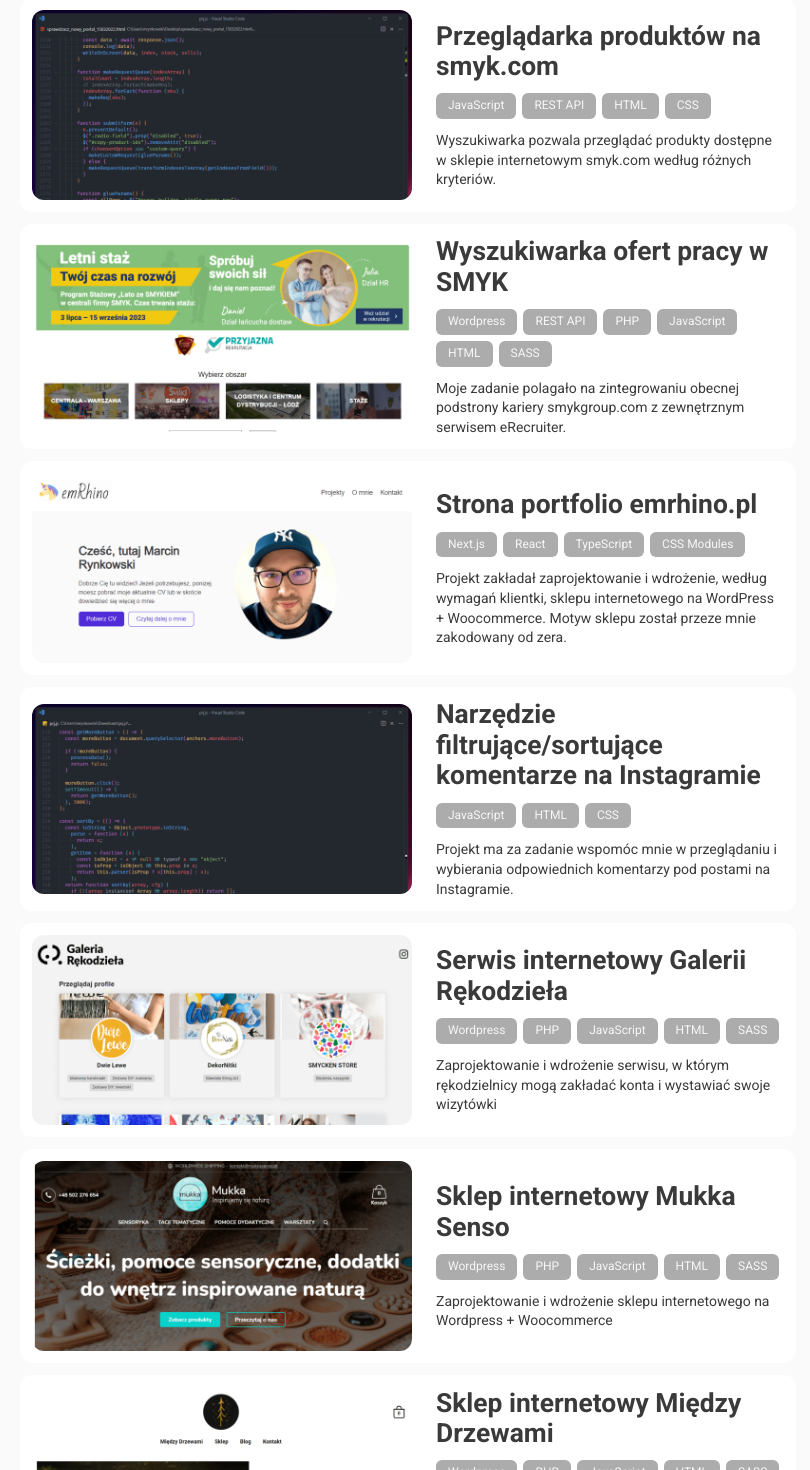
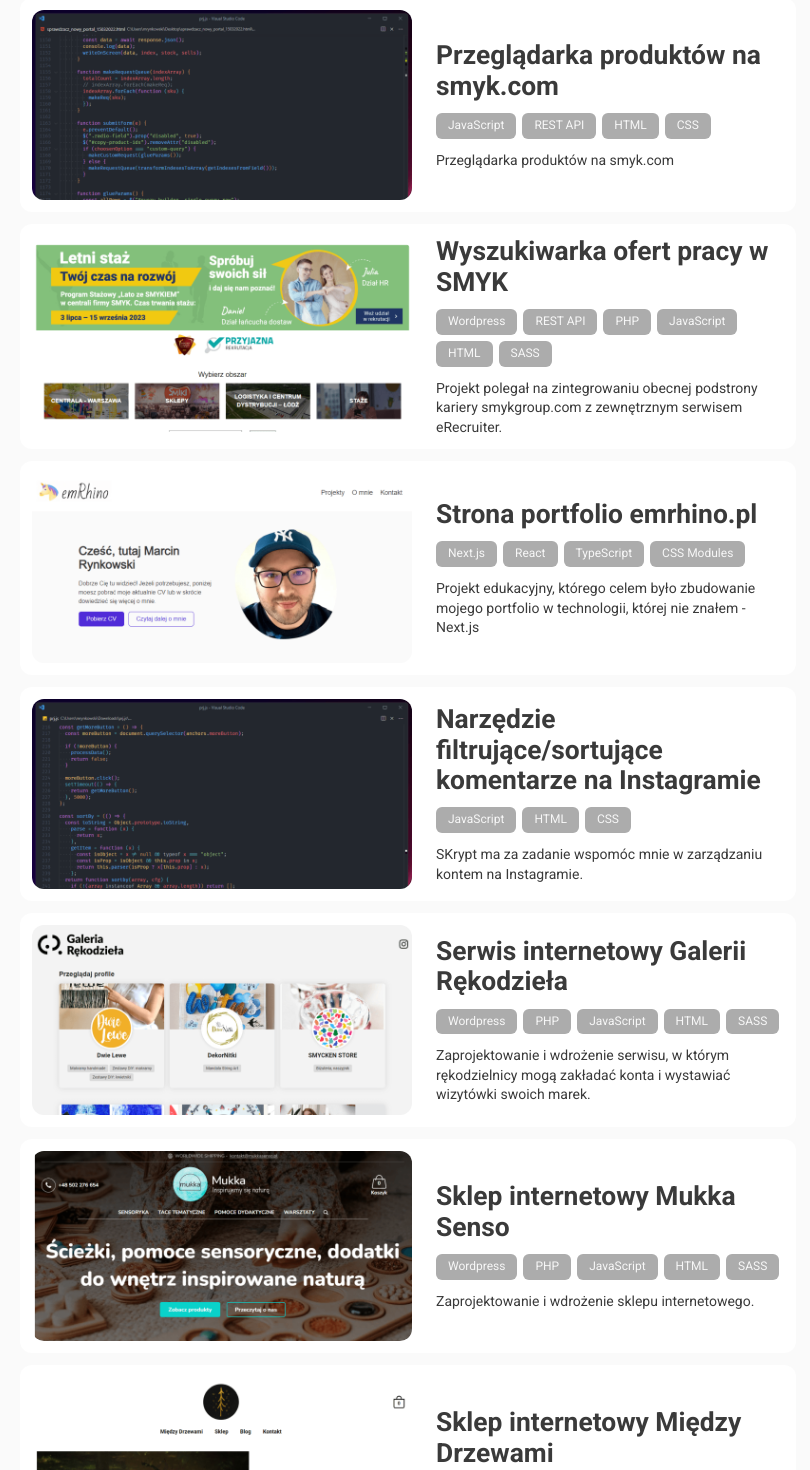
Before and after one commit to emRhino/emrhino-site, a Next.js app: page /projekty in a window 1280 px wide. Shown: the part 440-1910 px from the top of the page, without its empty margins (232-1042 px from the left). Built offline with nearby package versions, Linux system fonts and the light colour scheme.

Commit message:
Updated projects details

```diff
--- a/app/head.tsx
+++ b/app/head.tsx
@@ -1,6 +1,6 @@
 import { HeadTags } from "@/components/HeadTags";
 import { home_page } from "@/data";
 
-export default function head() {
+export default function Head() {
   return <HeadTags title="asdas" />;
 }
--- a/components/HeadTags.tsx
+++ b/components/HeadTags.tsx
@@ -1,9 +1,9 @@
 export const HeadTags = ({
-  title,
+  title = "Marcin Rynkowski z emRhino.pl",
   description = "emrhino Marcin",
   robots = true,
 }: {
-  title?: string;
+  title: string;
   description?: string;
   robots?: boolean;
 }) => {
--- a/data.ts
+++ b/data.ts
@@ -40,7 +40,7 @@
         type: "p",
         id: 1,
         content:
-          "Prowadzę konto repostujące w branży Handmade na Instagramie, w ramach którego przeprowadzam cykliczne akcje promowania twórców. Każdy rekodzielnik może zostawić komentarz pod wskazanym postem. Następnie ja wybieram 10 komentarzy, który następnie udostępniam w relacji. Każdy twórca rękodzieła może być udostepniony tylko jeden raz.",
+          "Celem tego narzędzia jest szybkie pozyskanie cen wybranych produktów z wytypowanych sklepów branżowych.",
       },
       {
         type: "p",
@@ -51,18 +51,15 @@
         type: "list",
         id: 3,
         content: [
-          "Pobieranie wszystkich dostępnych komentarz pod wybranym postem",
-          "Sortowanie komenatrzy od najstarszego",
-          "Filtrowanie komentarzy według klucza (twórca może pojawić się tylko raz)",
-          "Losowanie 5 komentarzy z obrobionej puli",
-          'Wyświetlanie komentarzy na dodatkowej warstwie "nad" postem na IG',
+          "Zautomatyzowanie ręcznego pozyskiwania cen ze sklepów konkurencyjnych",
+          "Sklejenie danych w plik excel, który będzie umożliwiał dalszą obróbkę",
         ],
       },
       {
         type: "p",
         id: 4,
         content:
-          "Projekt zrealizowałem poprzez stworzenie prostego skryptu, który wklejam w konsoli na odpowiedniej stronie Instagrama. Informacja o rekodzielnikach, którzy byli już udostepnieni znajduje się w obiekcie JSON. Na dzień dzisiejszy jest on aktualizowany ręcznie.",
+          "Największym wyzwaniem było ominiecie mechanizmów zabezpieczajacych przez scrapowaniem treści. W tym celu użyłem zewnętrznej usługi - ScrapingBee.",
       },
       {
         type: "p",
@@ -73,8 +70,9 @@
         type: "list",
         id: 6,
         content: [
-          "Umieścić kod jako dodatek do przeglądarki chrome",
-          "Podpiąć Firebase, zautomatyzować dodawanie i pobieranie infromacji o twórcach, którzy były już udostępnieni",
+          "Umieścić kod w chmurze",
+          "Dodać interface użytkownika",
+          "Dodać crona, który będzie cyklicznie uruchamiał kod.",
         ],
       },
       {
@@ -89,7 +87,7 @@
       },
     ],
     short_description:
-      "Projekt ma za zadanie wspomóc mnie w przeglądaniu i wybierania odpowiednich komentarzy pod postami na Instagramie.",
+      "Skrypt, którego zadaniem jest scrapowanie danych (cen) z innych sklepów internetowych.",
     slug: "projekt-0",
     image: {
       source: "projekt-0.png",
@@ -139,21 +137,21 @@
       {
         type: "list",
         content: [
-          "Możliwość sprawdzenia dostepności dla wielu produktów",
-          "Możliwośc sprawdzania dostępności poprzez wgrwywanie plików CSV",
-          "Możliwość zbudowania zapytania, które zwróci określone produkty",
+          "Możliwość sprawdzenia dostepności dla wielu produktów.",
+          "Możliwośc sprawdzania dostępności poprzez wgrwywanie plików CSV.",
+          "Możliwość zbudowania zapytania, które zwróci określone produkty.",
           "Możliwość skopiowania wszystkich indeksów rozdzielonych przecinkiem.",
         ],
       },
       {
         type: "p",
         content:
-          "Projekt zrealizowałem poprzez stworzenie prostego lokalnego pliku HTML, który każdy zainteresowany może uruchomić w swojej przeglądarce. Do poprawnego działania do wszystkich requestów wysyłanych do serwera niezbędne są modyfikacje w przeglądarce rozwiązujące problem z CORS Policy.",
+          "Projekt zrealizowałem poprzez stworzenie prostego lokalnego pliku HTML, który każdy zainteresowany może uruchomić w swojej przeglądarce. Do poprawnego działania niezbędne są modyfikacje w przeglądarce rozwiązujące problem z CORS Policy.",
       },
       {
         type: "p",
         content:
-          "Wyzwania przed którymi stałem to m.in. odpytywania serwera w takim sposób by nie wpływać na wydajność serwera. Wszystkie zapytania są kolejkowane i uruchamiane paczkami w określonych interwałach.",
+          "Wyzwaniem przed którym stałem to m.in. odpytywania serwera w takim sposób by nie wpływać na wydajność serwera. Wszystkie zapytania są kolejkowane i uruchamiane paczkami w określonych interwałach.",
       },
       {
         type: "links",
@@ -165,8 +163,7 @@
         ],
       },
     ],
-    short_description:
-      "Wyszukiwarka pozwala przeglądać produkty dostępne w sklepie internetowym smyk.com według różnych kryteriów.",
+    short_description: "Przeglądarka produktów na smyk.com",
     slug: "projekt-2",
     image: {
       source: "projekt-2.png",
@@ -213,12 +210,12 @@
       {
         type: "p",
         content:
-          "Serwis eRecruiter informacje o dostępnych ofertach pracy zwraca przez API w formacie JSON. Strona korporacyjna smykgroup działa aktualnie na silniku WordPress.",
+          "Serwis eRecruiter informacje o dostępnych ofertach pracy zwraca przez API w formacie JSON. Strona korporacyjna smykgroup.com działa obecnie na silniku WordPress.",
       },
       {
         type: "p",
         content:
-          "Integrację wykonałem poprzez przygotowanie bardzo prostej wtyczki, która pobiera całego JSONa, wyciąga z niego jedynie te infromacje, które są niezbędne, a następnie zwraca na front.",
+          "Integrację wykonałem poprzez przygotowanie bardzo prostej wtyczki, która pobiera całego JSONa, wyciąga z niego jedynie te infromacje, które są niezbędne, a następnie zwraca je na front strony.",
       },
       {
         type: "p",
@@ -236,7 +233,7 @@
       },
     ],
     short_description:
-      "Moje zadanie polagało na zintegrowaniu obecnej podstrony kariery smykgroup.com z zewnętrznym serwisem eRecruiter.",
+      "Projekt polegał na zintegrowaniu obecnej podstrony kariery smykgroup.com z zewnętrznym serwisem eRecruiter.",
     slug: "projekt-3",
     image: {
       source: "projekt-3.png",
@@ -269,26 +266,11 @@
       {
         type: "p",
         content:
-          "Projekt zakładał zaprojektowanie i wdrożenie, według wymagań klientki, sklepu internetowego na WordPress + Woocommerce. Motyw sklepu został przeze mnie zakodowany od zera.",
-      },
-      {
-        type: "image",
-        content: "jaklis.png",
-        width: 730,
-        height: 300,
-      },
-      {
-        type: "links",
-        content: [
-          {
-            label: "Live",
-            source: "https://jaklis.eu/",
-          },
-        ],
+          "Jak widzisz, jest to bardzo prosta strona. Mimo to w trakcie jej budowy miałem dużo radości. Bardzo podoba mi się budowanie stron z ten sposób.",
       },
     ],
     short_description:
-      "Projekt zakładał zaprojektowanie i wdrożenie, według wymagań klientki, sklepu internetowego na WordPress + Woocommerce. Motyw sklepu został przeze mnie zakodowany od zera.",
+      "Projekt edukacyjny, którego celem było zbudowanie mojego portfolio w technologii, której nie znałem - Next.js",
     slug: "projekt-8",
     image: {
       source: "projekt-8.png",
@@ -318,7 +300,7 @@
         type: "p",
         id: 1,
         content:
-          "Prowadzę konto repostujące w branży Handmade na Instagramie, w ramach którego przeprowadzam cykliczne akcje promowania twórców. Każdy rekodzielnik może zostawić komentarz pod wskazanym postem. Następnie ja wybieram 10 komentarzy, który następnie udostępniam w relacji. Każdy twórca rękodzieła może być udostepniony tylko jeden raz.",
+          "Prowadzę konto repostujące w branży Handmade na Instagramie, w ramach którego przeprowadzam cykliczne akcje promowania twórców. Każdy rękodzielnik może zostawić komentarz pod wskazanym postem. Następnie ja wybieram 5 komentarzy, który następnie udostępniam w relacji. Każdy twórca rękodzieła może być udostepniony tylko jeden raz.",
       },
       {
         type: "p",
@@ -340,7 +322,7 @@
         type: "p",
         id: 4,
         content:
-          "Projekt zrealizowałem poprzez stworzenie prostego skryptu, który wklejam w konsoli na odpowiedniej stronie Instagrama. Informacja o rekodzielnikach, którzy byli już udostepnieni znajduje się w obiekcie JSON. Na dzień dzisiejszy jest on aktualizowany ręcznie.",
+          "Projekt zrealizowałem poprzez stworzenie prostego skryptu, który wklejam w konsoli na odpowiedniej stronie Instagrama. Informacja o rękodzielnikach, którzy byli już udostepnieni znajduje się w obiekcie JSON. Na dzień dzisiejszy jest on aktualizowany ręcznie.",
       },
       {
         type: "p",
@@ -367,7 +349,7 @@
       },
     ],
     short_description:
-      "Projekt ma za zadanie wspomóc mnie w przeglądaniu i wybierania odpowiednich komentarzy pod postami na Instagramie.",
+      "SKrypt ma za zadanie wspomóc mnie w zarządzaniu kontem na Instagramie.",
     slug: "projekt-1",
     image: {
       source: "projekt-1.png",
@@ -410,7 +392,12 @@
       {
         type: "p",
         content:
-          "Galeria Rękodzieła jest moim osobistym projektem. Pod tą marką prowadzę na Instagramie konto repostujące, którego głownym celem jest promocja polskich rękodzielników oraz pozyskiwanie klientów, który tworze sklepy internetowe.",
+          "Galeria Rękodzieła jest moim osobistym projektem. Pod tą marką prowadzę na Instagramie konto repostujące, którego głownym celem jest promocja polskich rękodzielników oraz pozyskiwanie klientów, którym tworzę sklepy internetowe.",
+      },
+      {
+        type: "p",
+        content:
+          "Strona powstała z wykorzystaniem WordPressa. Dowolny rękodzielnik może się zarejestrować, a następnie założyć własną wizytówkę.",
       },
       {
         type: "links",
@@ -427,7 +414,7 @@
       },
     ],
     short_description:
-      "Zaprojektowanie i wdrożenie serwisu, w którym rękodzielnicy mogą zakładać konta i wystawiać swoje wizytówki",
+      "Zaprojektowanie i wdrożenie serwisu, w którym rękodzielnicy mogą zakładać konta i wystawiać wizytówki swoich marek.",
     slug: "projekt-4",
     image: {
       source: "projekt-4.png",
@@ -476,8 +463,7 @@
         ],
       },
     ],
-    short_description:
-      "Zaprojektowanie i wdrożenie sklepu internetowego na Wordpress + Woocommerce",
+    short_description: "Zaprojektowanie i wdrożenie sklepu internetowego.",
     slug: "projekt-5",
     image: {
       source: "projekt-5.png",
@@ -532,8 +518,7 @@
         ],
       },
     ],
-    short_description:
-      "Projekt zakładał zaprojektowanie i wdrożenie, według wymagań klientki, sklepu internetowego na WordPress + Woocommerce. Motyw sklepu został przeze mnie zakodowany od zera.",
+    short_description: "Zaprojektowanie i wdrożenie sklepu internetowego.",
     slug: "projekt-6",
     image: {
       source: "projekt-6.png",
@@ -588,8 +573,7 @@
         ],
       },
     ],
-    short_description:
-      "Zaprojektowanie i wdrożenie sklepu internetowego na Wordpress + Woocommerce",
+    short_description: "Zaprojektowanie i wdrożenie sklepu internetowego.",
     slug: "projekt-7",
     image: {
       source: "projekt-7.png",
@@ -618,13 +602,7 @@
       {
         type: "p",
         content:
-          "Projekt zakładał zaprojektowanie i wdrożenie, według wymagań klientki, sklepu internetowego. Motyw sklepu został przeze mnie zakodowany od zera.",
-      },
-      {
-        type: "image",
-        content: "jaklis.png",
-        width: 730,
-        height: 300,
+          "To moja pierwsza gra w JS, która powstała z wykorzystaniem Reacta.",
       },
       {
         type: "links",
@@ -636,8 +614,7 @@
         ],
       },
     ],
-    short_description:
-      "Zaprojektowanie i wdrożenie sklepu internetowego na Wordpress + Woocommerce",
+    short_description: "Prosta gra stworzona w react.",
     slug: "projekt-9",
     image: {
       source: "projekt-9.png",
```
